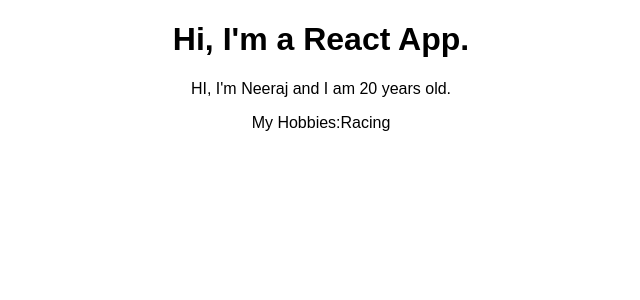
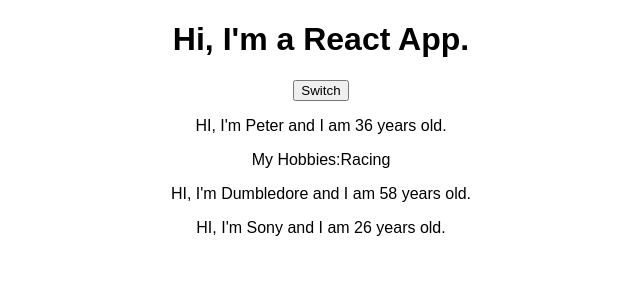
Before and after one commit to Neeraj-SD/react-complete-guide, a React (Create React App) app: page / in a window 1280 px wide. Shown: the top 300 px of the page, without its empty margins (319-959 px from the left). Built offline with nearby package versions, Linux system fonts and the light colour scheme.

Commit message:
manipulating the state

```diff
--- a/src/App.js
+++ b/src/App.js
@@ -3,11 +3,34 @@ import Person from './Person/Person';
 import './App.css';
 
 class App extends Component {
+
+  state = {
+    persons: [
+      { name: "Peter", age: "36" },
+      { name: "Dumbledore", age: "58" },
+      { name: "Sony", age: "26" },
+    ]
+  }
+
+  switchPersonHandler = () => {
+    console.log('OnClicked')
+    this.setState({
+      persons: [
+        { name: "Neeraj", age: "36" },
+        { name: "Dumbledore", age: "58" },
+        { name: "Sony", age: "16" },
+      ]
+    })
+  }
+
   render() {
     return (
       <div className="App">
         <h1>Hi, I'm a React App.</h1>
-        <Person name='Neeraj' age='20'>My Hobbies:Racing</Person>
+        <button onClick={this.switchPersonHandler}>Switch</button>
+        <Person name={this.state.persons[0].name} age={this.state.persons[0].age}>My Hobbies:Racing</Person>
+        <Person name={this.state.persons[1].name} age={this.state.persons[1].age}></Person>
+        <Person name={this.state.persons[2].name} age={this.state.persons[2].age}></Person>
       </div>
     );
   }
```
